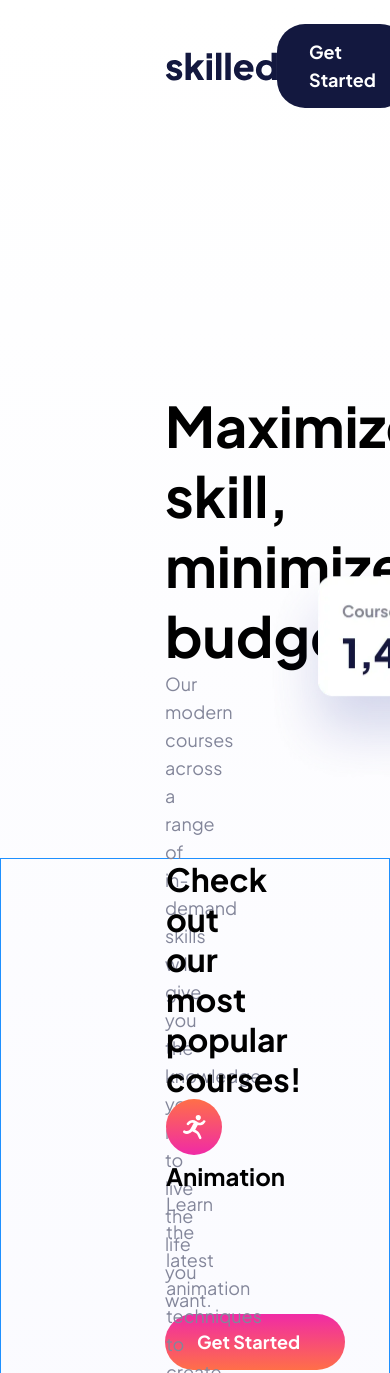
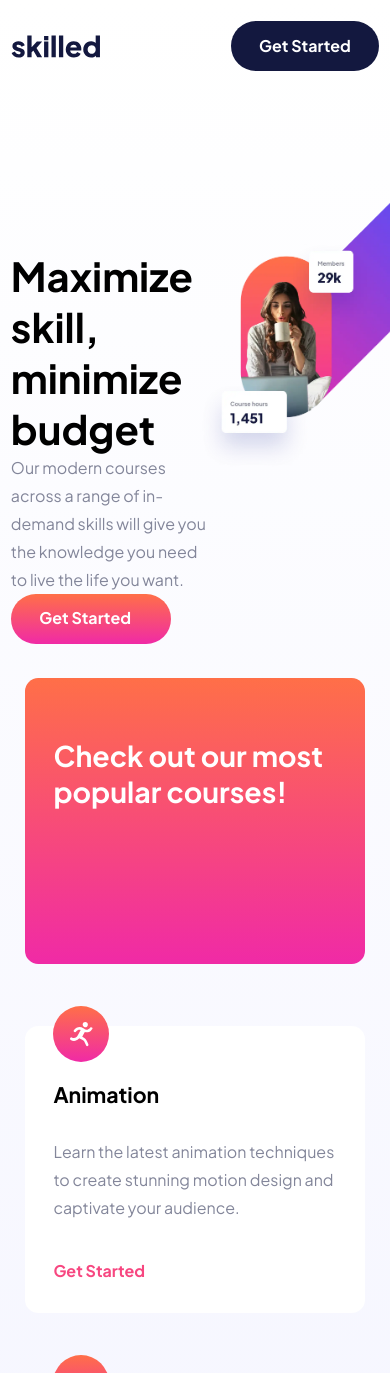
Before and after one commit to For1207/FEM08_skilled-elearning-landing-page, a plain HTML site: page index.html in a window 390 px wide. Shown: the top 1373 px of the page. Drawn offline with Linux system fonts and the light colour scheme; a web font is replaced by a local one.

Commit message:
desktop and tablet styles

```diff
--- a/index.html
+++ b/index.html
@@ -14,7 +14,7 @@
 
     <div class="top-nav">
       <img src="./assets/logo-dark.svg" alt="logo">
-      <div class="get-started"><a href=""><h4>Get Started</h4></a></div>
+      <a href="#" class="get-started"><h4>Get Started</h4></a>
     </div>
 
     <div class="header">
@@ -23,16 +23,14 @@
         <p>Our modern courses across a range of in-demand skills will give you the
           knowledge you need to live the life you want.
         </p>
-        <div class="get-started">
-          <a href="#"><h4>Get Started</h4></a>
-        </div>
+        <a href="#" class="get-started"><h4>Get Started</h4></a>
       </div>
 
       <div class="hero-img"><img src="./assets/image-hero-desktop@2x.webp" alt="Hero image"></div>
     </div>
 
     <main>
-      <div class="card">
+      <div class="card orange-pink">
         <h2>Check out our most popular courses!</h2>
       </div>
 
@@ -74,15 +72,10 @@
     </main>
 
     <div class="bottom-nav">
-      <img src="./assets/logo-light.svg" alt="Logo" style="background-color: red;">
-      <div class="get-started"><a href=""></a><h4>Get Started</h4></div>
+      <img src="./assets/logo-light.svg" alt="Logo">
+      <a href="#" class="get-started"><h4>Get Started</h4></a>
     </div>
 
   </div>
-
-
-
-
-
 </body>
 </html>
--- a/style.css
+++ b/style.css
@@ -14,15 +14,15 @@
   --pink: #F74780;
   --non-sat-pink: #FFA7C3;
   --pure-white: #fff;
-  --orange-to-pink-grad: linear-gradient(to bottom, #F02AA6, #FF6F48);
-  --blue-to-pink-grad: linear-gradient(to bottom, #4851FF, #F02AA6);
+  --orange-to-pink-grad: linear-gradient(#FF6F48, #F02AA6);
+  --blue-to-pink-grad: linear-gradient(#4851FF, #F02AA6);
 }
 
 html {
   font-family: 'Plus Jakarta Sans', sans-serif;
   font-size: 18px;
   line-height: 28px;
-  background: linear-gradient(to bottom, var(--pure-white), hsla(237, 100%, 64%, 7%));
+  background: linear-gradient(to bottom, var(--pure-white), hsla(237, 100%, 64%, 10%));
 }
 
 p {
@@ -56,6 +56,8 @@ a {
 /* Desktop styles */
 .container {
   overflow: hidden;
+  max-width: 80rem;
+  margin: 0 auto;
 }
 .top-nav {margin-top: 1.333rem;}
 
@@ -64,58 +66,172 @@ a {
   background-color: var(--very-dark-blue);
   color: var(--pure-white);
   border-radius: 1.556rem;
+  z-index: 1;
 }
 
 .get-started h4 {
   color: white;
 }
 
-main, .bottom-nav {
-  border: 1px solid dodgerblue;
-}
-
-.top-nav, .header, main, .top-nav {
-  padding: 0 9.167rem;
+.top-nav, .header, .top-nav, .bottom-nav {
+  padding: 0 11vw;
 }
 
 .top-nav {
   display: flex;
   justify-content: space-between;
   align-items: center;
-  padding: 0 9.167rem;
 }
 
 .header {
   display: flex;
-  margin-top: 9.556rem;
   height: 32.111rem;
   align-items: center;
+  justify-content: space-between;
 }
 
+
 .max-skill, .hero-img {
-  width: 50%;
+  max-width: 25.389rem;
+}
 
-}
 
 .max-skill {
   height: 19.944rem;
+  width: 50vw;
   display: flex;
   flex-direction: column;
-  justify-content: space-between;
-  padding-right: 5.5rem;
+  justify-content: space-around;
+  align-self: flex-end;
+  margin-bottom: 1rem;
 }
 
 .hero-img {
-  align-self: flex-end;
+  width: 40vw;
 }
 
 .hero-img img {
   display: block;
-  height: 52.056rem;
-  width: auto;
+  height: auto;
+  max-width: 55.111rem;
+  width: 75vw;
+  height: auto;
+  position: relative;
+  bottom: 2.5vw;
+  right: 6.25vw;
 }
 
 .header .get-started {
   width: 10rem;
   background-image: var(--orange-to-pink-grad);
 }
+
+main {
+  display: flex;
+  flex-wrap: wrap;
+  column-gap: 2.08vw;
+  row-gap: 3.89vw;
+  justify-content: center;
+  margin-top: 9rem;
+}
+
+.card {
+  max-width: 19.444rem;
+  height: 17.889rem;
+  display: flex;
+  flex-direction: column;
+  justify-content: space-between;
+  padding: 1.778rem;
+  position: relative;
+  border-radius: 0.833rem;
+  background-color: var(--pure-white);
+}
+
+.card img {
+  position: absolute;
+  top: -1.45rem;
+}
+
+.card * {
+  margin-top: 0.5rem;
+}
+
+.card h3 {
+  margin-top: 1.778rem;
+}
+
+.card h4 {
+  color: var(--pink)
+}
+
+.orange-pink {
+  background-image: var(--orange-to-pink-grad);
+  color: var(--pure-white);
+}
+
+.orange-pink h2 {
+  padding-top: 1.5rem;
+}
+
+.bottom-nav {
+  background-color: var(--very-dark-blue);
+  margin-top: 7.778rem;
+  display: flex;
+  justify-content: space-between;
+  align-items: center;
+}
+
+.bottom-nav a {
+  margin: 1.778rem 0;
+  background-image: var(--blue-to-pink-grad);
+}
+
+@media only screen and (max-width:1250px){
+  .top-nav, .header, main, .top-nav, .bottom-nav {
+    padding: 0 4vw;
+  }
+
+  h1 {
+    font-size: 2.222rem;
+    line-height: normal;
+  }
+}
+
+@media only screen and (max-width:768px) {
+  html {
+    font-size: 16px;
+  }
+
+  h1 {
+    font-size: 2.5rem;
+  }
+  .top-nav, .header, main, .top-nav, .bottom-nav {
+    padding: 0 2.778vw;
+  }
+
+  .hero-img img {
+    content: url(./assets/image-hero-tablet@2x.webp);
+  }
+
+  main {
+    margin-top: 5.813rem;
+    column-gap: 1.432vw;
+    row-gap: 3.889rem;
+  }
+
+  .card {
+    max-width: 21.25rem;
+  }
+
+  .card img {
+    top: -1.75rem;
+  }
+
+  .top-nav img, .bottom-nav img {
+    width: 5.563rem;
+    height: auto;
+  }
+
+
+
+}
```
